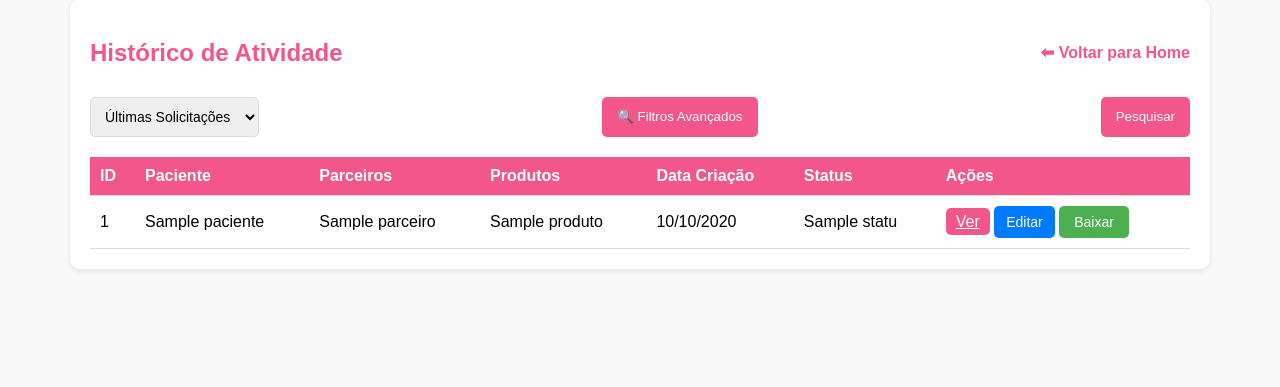
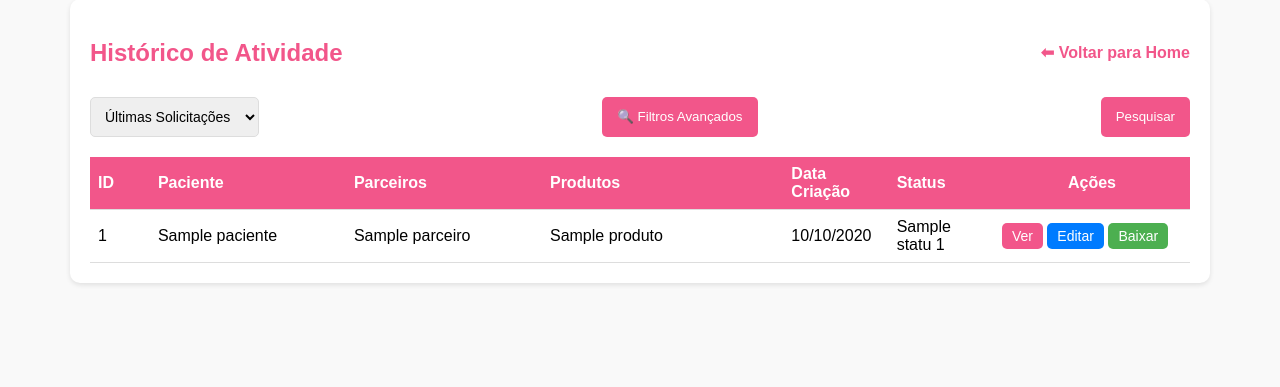
Before and after one commit to InteligenciaPulse/Sistema-Pulse, a Django app: template djangoapp/cadastro/templates/cadastro/historico.html in a window 1280 px wide. Shown: the part 21-408 px from the top of the page. Run offline with Django 5.2, Linux system fonts and the light colour scheme; the template is opened without the code that fills it: most values are stand-ins (such as "Sample title", 1, 10 or a date in 2020).

Commit message:
Corrigido exibição dos dados do histórico

```diff
--- a/djangoapp/cadastro/models.py
+++ b/djangoapp/cadastro/models.py
@@ -189,7 +189,7 @@ class OrcamentoParceiros(models.Model):
 class SolicitacaoOrcamento(models.Model):
     data_solicitacao = models.DateTimeField(auto_now_add=True, verbose_name="Data da Solicitação")
     paciente = models.ForeignKey('Paciente', on_delete=models.CASCADE, verbose_name="Paciente")
-    orcamento = models.OneToOneField('Orcamento', null=True, blank=True, on_delete=models.SET_NULL, verbose_name="Orçamento")
+    orcamento = models.OneToOneField('Orcamento', null=True, blank=True, on_delete=models.SET_NULL, verbose_name="Orçamento", related_name='solicitacao_orcamento')
     status = models.ForeignKey('Status', on_delete=models.CASCADE, verbose_name="Status")
 
     class Meta:
--- a/djangoapp/cadastro/static/cadastro/css/historico_style.css
+++ b/djangoapp/cadastro/static/cadastro/css/historico_style.css
@@ -61,11 +61,20 @@ table {
   width: 100%;
   border-collapse: collapse;
   margin-top: 10px;
+  table-layout: fixed;
 }
+
+/* .table th,
+.table td {
+  text-align: left;
+  padding: 8px;
+  word-wrap: break-word;
+  white-space: normal;
+} */
 
 th,
 td {
-  padding: 10px;
+  padding: 8px;
   border-bottom: 1px solid #ddd;
   text-align: left;
 }
@@ -75,6 +84,35 @@ th {
   color: white;
 }
 
+th:nth-child(1) {
+  width: 5%;
+}
+
+th:nth-child(2) {
+  width: 20%;
+}
+
+th:nth-child(3) {
+  width: 20%;
+}
+
+th:nth-child(4) {
+  width: 25%;
+}
+
+th:nth-child(5) {
+  width: 10%;
+}
+
+th:nth-child(6) {
+  width: 10%;
+}
+
+th:nth-child(7) {
+  width: 20%;
+  text-align: center;
+}
+
 .view-btn {
   background-color: #F2568A;
   color: white;
@@ -82,6 +120,8 @@ th {
   padding: 5px 10px;
   cursor: pointer;
   border-radius: 5px;
+  text-decoration: none;
+  font-size: 14px;
 }
 
 .modal {
@@ -136,7 +176,7 @@ th {
   background-color: #4CAF50;
   color: white;
   border: none;
-  padding: 8px 15px;
+  padding: 5px 10px;
   border-radius: 5px;
   cursor: pointer;
   font-size: 14px;
@@ -160,7 +200,7 @@ th {
   background-color: #007bff;
   /* Azul */
   color: white;
-  padding: 8px 12px;
+  padding: 5px 10px;
   border: none;
   cursor: pointer;
   border-radius: 5px;
--- a/djangoapp/cadastro/templates/cadastro/historico.html
+++ b/djangoapp/cadastro/templates/cadastro/historico.html
@@ -42,26 +42,26 @@
                     {% for atividade in atividades %}
                     <tr>
                         <td>{{ atividade.id }}</td>
-                        <td>{{ atividade.paciente.nome }}</td>
+                        <td>{{ atividade.solicitacao_orcamento.paciente.nome }}</td>
                         <td>
                             {% if tipo == "solicitacoes" %}
-                                {% for parceiro in atividade.orcamento.orcamentoparceiros.all %}
+                                {% for parceiro in atividade.orcamento.orcamento_parceiros.all %}
                                     {{ parceiro.parceiro.nome }}{% if not forloop.last %}, {% endif %}
                                 {% endfor %}
                             {% else %}
-                                {% for parceiro in atividade.orcamentoparceiros.all %}
+                                {% for parceiro in atividade.orcamento_parceiros.all %}
                                     {{ parceiro.parceiro.nome }}{% if not forloop.last %}, {% endif %}
                                 {% endfor %}
                             {% endif %}
                         </td>
                         <td>
                             {% if tipo == "solicitacoes" %}
-                                {% for proc in atividade.orcamento.orcamentoparceiros.all %}
-                                    {{ proc.produto.nome }}{% if not forloop.last %}, {% endif %}
+                                {% for prod in atividade.orcamento.orcamento_parceiros.all %}
+                                    {{ prod.produto.nome }}{% if not forloop.last %}, {% endif %}
                                 {% endfor %}
                             {% else %}
-                                {% for proc in atividade.orcamentoparceiros.all %}
-                                    {{ proc.produto.nome }}{% if not forloop.last %}, {% endif %}
+                                {% for prod in atividade.orcamento_parceiros.all %}
+                                    {{ prod.produto.nome }}{% if not forloop.last %}, {% endif %}
                                 {% endfor %}
                             {% endif %}
                         </td>
@@ -74,11 +74,12 @@
                         </td>
                         <td>
                             {{ atividade.status.nome }}
+                            {{ atividade.orcamento.id }}
                         </td>
                         <td>
                             <a href="{% url 'visualizar_orcamento_html' atividade.id %}" class="view-btn">Ver</a>
-                            <button class="edit-btn" data-id="{{ atividade.orcamento.id }}">Editar</button>
-                            <button class="print-btn" data-id="{{ atividade.orcamento.id }}">Baixar</button>
+                            <button class="edit-btn" data-id="{{ atividade.id }}">Editar</button>
+                            <button class="print-btn" data-id="{{ atividade.id }}">Baixar</button>
                         </td>
                     </tr>
                     {% empty %}
```
Also changed, not shown: djangoapp/cadastro/views.py (+6 -2 lines).
